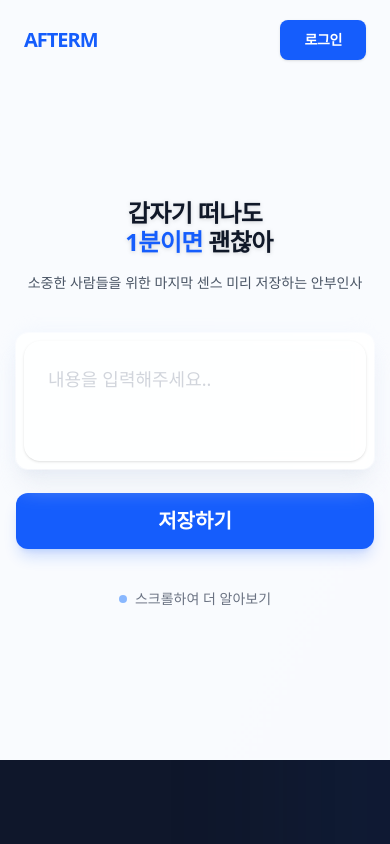
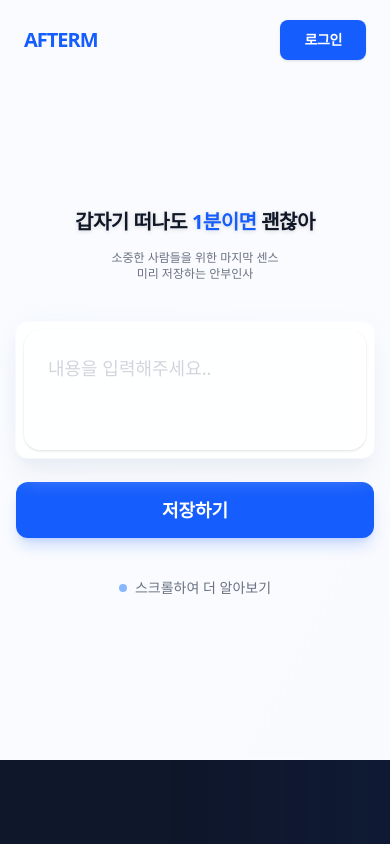
Before and after one commit to dbsdydgus25-gif/afterm, a Next.js app: page / in a window 390 px wide. Shown: the top 844 px of the page. Built offline with nearby package versions, Linux system fonts and the light colour scheme.

Commit message:
style: Refine Main Page Hero for mobile (typography and layout)

```diff
--- a/src/app/page.tsx
+++ b/src/app/page.tsx
@@ -72,12 +72,12 @@ export default function Home() {
               transition={{ duration: 1, ease: "easeOut" }}
               className="space-y-4"
             >
-              <h1 className="text-2xl sm:text-4xl md:text-5xl font-extrabold tracking-tight text-gray-900 leading-[1.2] break-keep drop-shadow-sm">
-                갑자기 떠나도<br className="sm:hidden" />
-                <span className="text-blue-600 ml-2 sm:ml-3">1분이면</span> 괜찮아
+              <h1 className="text-xl sm:text-4xl md:text-5xl font-extrabold tracking-tight text-gray-900 leading-[1.2] break-keep drop-shadow-sm whitespace-nowrap">
+                갑자기 떠나도 <span className="text-blue-600">1분이면</span> 괜찮아
               </h1>
-              <p className="text-sm sm:text-lg text-gray-600 font-medium tracking-normal break-keep">
-                소중한 사람들을 위한 마지막 센스 미리 저장하는 안부인사
+              <p className="text-xs sm:text-lg text-gray-500 font-medium tracking-normal break-keep">
+                소중한 사람들을 위한 마지막 센스<br />
+                미리 저장하는 안부인사
               </p>
             </motion.div>
 
@@ -104,7 +104,7 @@ export default function Home() {
                     setIsModalOpen(true);
                   }
                 }}
-                className="w-full sm:w-auto px-12 py-6 text-xl font-bold rounded-xl bg-blue-600 hover:bg-blue-700 text-white shadow-lg shadow-blue-600/20 hover:shadow-blue-600/30 transition-all duration-300 transform hover:-translate-y-0.5 active:scale-95"
+                className="w-full sm:w-auto px-12 py-6 text-lg sm:text-xl font-bold rounded-xl bg-blue-600 hover:bg-blue-700 text-white shadow-lg shadow-blue-600/20 hover:shadow-blue-600/30 transition-all duration-300 transform hover:-translate-y-0.5 active:scale-95"
               >
                 저장하기
               </Button>
```
